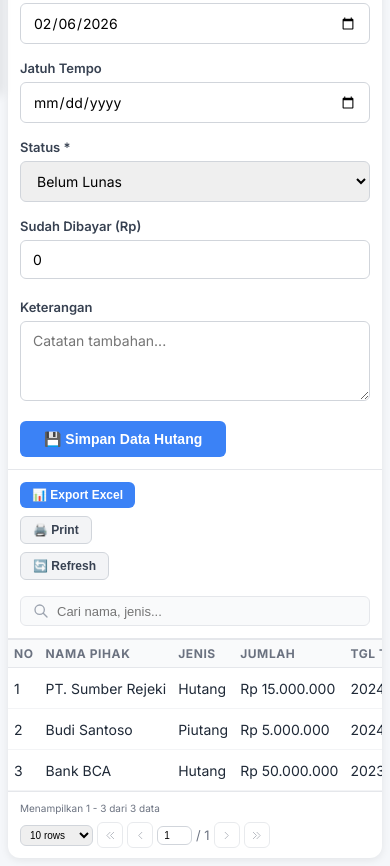
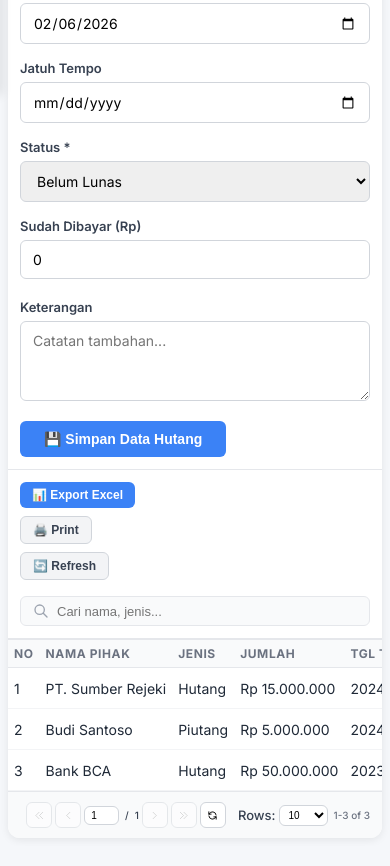
Before and after one commit to rifai29/Erp0, a plain HTML site: page catatanhutang.html in a window 390 px wide. Shown: the part 749-1615 px from the top of the page. Drawn offline with Linux system fonts and the light colour scheme.

Commit message:
Add files via upload

```diff
--- a/catatanhutang.html
+++ b/catatanhutang.html
@@ -479,45 +479,83 @@
         }
 
         /* Pagination */
-        .pagination {
-            padding: 16px 24px;
+        .footer {
+            padding: 14px 24px;
+            border-top: 1px solid #e5e7eb;
             display: flex;
             justify-content: space-between;
             align-items: center;
             flex-wrap: wrap;
             gap: 12px;
-            border-top: 1px solid #e5e7eb;
-        }
-
-        .pagination-info {
-            font-size: 13px;
-            color: #6b7280;
-        }
-
-        .pagination-controls {
+            background: #f9fafb;
+        }
+
+        .pagination-center {
+            display: flex;
+            gap: 6px;
+            align-items: center;
+            flex: 1;
+            justify-content: center;
+        }
+
+        .pagination-left {
             display: flex;
             gap: 8px;
             align-items: center;
         }
 
+        .pagination-left label {
+            font-size: 13px;
+            font-weight: 500;
+            color: #374151;
+        }
+
+        .pagination-left select {
+            padding: 6px 10px;
+            border: 1px solid #d1d5db;
+            border-radius: 6px;
+            font-size: 13px;
+            cursor: pointer;
+            background: white;
+            transition: all 0.2s ease;
+        }
+
+        .pagination-left select:hover {
+            border-color: #9ca3af;
+        }
+
+        .pagination-right {
+            font-size: 13px;
+            color: #6b7280;
+            font-weight: 500;
+        }
+
+        .page-info {
+            display: flex;
+            align-items: center;
+            gap: 6px;
+            font-size: 13px;
+            color: #374151;
+            font-weight: 500;
+        }
+
         .page-input {
-            width: 60px;
+            width: 50px;
             padding: 6px 8px;
             border: 1px solid #d1d5db;
             border-radius: 6px;
             font-size: 13px;
             text-align: center;
-        }
-
-        .rows-select {
-            padding: 6px 8px;
-            border: 1px solid #d1d5db;
-            border-radius: 6px;
-            font-size: 13px;
-            cursor: pointer;
-        }
-
-        .nav-btn {
+            transition: all 0.2s ease;
+        }
+
+        .page-input:focus {
+            outline: none;
+            border-color: #3b82f6;
+            box-shadow: 0 0 0 3px rgba(59, 130, 246, 0.1);
+        }
+
+        .nav-btn, .refresh-btn {
             width: 32px;
             height: 32px;
             border: 1px solid #d1d5db;
@@ -530,20 +568,14 @@
             transition: all 0.2s ease;
         }
 
-        .nav-btn:hover:not(:disabled) {
-            background: #f9fafb;
-            border-color: #3b82f6;
-        }
-
-        .nav-btn:disabled {
-            opacity: 0.5;
-            cursor: not-allowed;
-        }
-
-        .nav-btn svg {
+        .nav-btn:hover, .refresh-btn:hover {
+            background: #f3f4f6;
+            border-color: #9ca3af;
+        }
+
+        .nav-btn svg, .refresh-btn svg {
             width: 16px;
             height: 16px;
-            stroke: #6b7280;
         }
 
         /* Summary Cards */
@@ -655,136 +687,41 @@
                 white-space: nowrap;
             }
 
-            .pagination {
-                padding: 12px 16px;
-                flex-direction: column;
-                align-items: flex-start;
-                gap: 8px;
-            }
-
-            .pagination-controls {
-                width: 100%;
-                justify-content: flex-start;
-            }
-
-            .pagination-info {
-                font-size: 11px;
-            }
-
-            .nav-btn {
-                width: 28px;
-                height: 28px;
-            }
-
-            .nav-btn svg {
-                width: 12px;
-                height: 12px;
-            }
-
-            .page-input {
-                width: 40px;
-                padding: 4px 6px;
-                font-size: 11px;
-            }
-
-            .rows-select {
-                padding: 4px 6px;
-                font-size: 11px;
-            }
-        }
-
-        @media (max-width: 480px) {
-            body {
-                padding: 8px;
-            }
-
-            .header {
-                padding: 12px;
-            }
-
-            .header-title {
-                font-size: 14px;
-            }
-
-            .sub-header {
-                padding: 8px 12px;
-                font-size: 12px;
-            }
-
-            .form-section {
-                padding: 12px;
-            }
-
-            .summary-cards {
-                padding: 12px;
-            }
-
-            .summary-card {
-                padding: 12px;
-            }
-
-            .summary-card h3 {
-                font-size: 11px;
-            }
-
-            .summary-value {
-                font-size: 18px;
-            }
-
-            .toolbar {
-                padding: 12px;
-            }
-
-            .btn-primary, .btn-secondary {
-                padding: 6px 12px;
-                font-size: 12px;
-            }
-
-            table {
-                font-size: 11px;
-                min-width: 1000px;
-            }
-
-            th, td {
-                padding: 6px;
-            }
-
-            .status-badge {
+            .footer {
+                padding: 10px 12px;
+                gap: 6px;
                 font-size: 10px;
-                padding: 3px 8px;
-            }
-
-            .btn-action {
-                width: 28px;
-                height: 28px;
-            }
-
-            .btn-action svg {
-                width: 14px;
-                height: 14px;
-            }
-
-            .pagination {
-                padding: 10px 12px;
+            }
+
+            .pagination-center {
+                gap: 3px;
+            }
+
+            .pagination-left {
+                gap: 3px;
+            }
+
+            .pagination-left label {
                 font-size: 10px;
             }
 
-            .pagination-info {
+            .pagination-left select {
+                padding: 3px 5px;
                 font-size: 10px;
             }
 
-            .pagination-controls {
-                gap: 4px;
-            }
-
-            .nav-btn {
+            .pagination-right {
+                font-size: 10px;
+            }
+
+            .nav-btn, .refresh-btn {
                 width: 26px;
                 height: 26px;
             }
 
-            .nav-btn svg {
-                width: 11px;
-                height: 11px;
+            .nav-btn svg, .refresh-btn svg {
+                width: 11px !important;
+                height: 11px !important;
             }
 
             .page-input {
@@ -793,8 +730,131 @@
                 font-size: 10px;
             }
 
+            .page-info {
+                font-size: 10px;
+            }
+
             .rows-select {
+                padding: 4px 6px;
+                font-size: 11px;
+            }
+        }
+
+        @media (max-width: 480px) {
+            body {
+                padding: 8px;
+            }
+
+            .header {
+                padding: 12px;
+            }
+
+            .header-title {
+                font-size: 14px;
+            }
+
+            .sub-header {
+                padding: 8px 12px;
+                font-size: 12px;
+            }
+
+            .form-section {
+                padding: 12px;
+            }
+
+            .summary-cards {
+                padding: 12px;
+            }
+
+            .summary-card {
+                padding: 12px;
+            }
+
+            .summary-card h3 {
+                font-size: 11px;
+            }
+
+            .summary-value {
+                font-size: 18px;
+            }
+
+            .toolbar {
+                padding: 12px;
+            }
+
+            .btn-primary, .btn-secondary {
+                padding: 6px 12px;
+                font-size: 12px;
+            }
+
+            table {
+                font-size: 11px;
+                min-width: 1000px;
+            }
+
+            th, td {
+                padding: 6px;
+            }
+
+            .status-badge {
+                font-size: 10px;
+                padding: 3px 8px;
+            }
+
+            .btn-action {
+                width: 28px;
+                height: 28px;
+            }
+
+            .btn-action svg {
+                width: 14px;
+                height: 14px;
+            }
+
+            .footer {
+                padding: 10px 12px;
+                gap: 6px;
+                font-size: 10px;
+            }
+
+            .pagination-center {
+                gap: 3px;
+            }
+
+            .pagination-left {
+                gap: 3px;
+            }
+
+            .pagination-left label {
+                font-size: 10px;
+            }
+
+            .pagination-left select {
                 padding: 3px 5px;
+                font-size: 10px;
+            }
+
+            .pagination-right {
+                font-size: 10px;
+            }
+
+            .nav-btn, .refresh-btn {
+                width: 26px;
+                height: 26px;
+            }
+
+            .nav-btn svg, .refresh-btn svg {
+                width: 11px !important;
+                height: 11px !important;
+            }
+
+            .page-input {
+                width: 35px;
+                padding: 3px 4px;
+                font-size: 10px;
+            }
+
+            .page-info {
                 font-size: 10px;
             }
         }
@@ -865,11 +925,10 @@
             </a>
             <a href="laporanbensin.html" class="sidebar-item">
                 <svg viewBox="0 0 24 24" fill="none" stroke="currentColor" stroke-width="2">
-                    <path d="M3 6h18"></path>
-                    <path d="M19 6v14c0 1-1 2-2 2H7c-1 0-2-1-2-2V6"></path>
-                    <path d="M8 6V4c0-1 1-2 2-2h4c1 0 2 1 2 2v2"></path>
-                    <line x1="10" y1="11" x2="10" y2="17"></line>
-                    <line x1="14" y1="11" x2="14" y2="17"></line>
+                    <rect x="3" y="3" width="7" height="7"></rect>
+                    <rect x="14" y="3" width="7" height="7"></rect>
+                    <rect x="14" y="14" width="7" height="7"></rect>
+                    <rect x="3" y="14" width="7" height="7"></rect>
                 </svg>
                 Laporan Bensin
             </a>
@@ -1100,39 +1159,50 @@
         </div>
 
         <!-- Pagination -->
-        <div class="pagination">
-            <div class="pagination-info">
-                Menampilkan <span id="displayStart">1</span> - <span id="displayEnd">3</span> dari <span id="totalItems">3</span> data
-            </div>
-            <div class="pagination-controls">
-                <select class="rows-select" onchange="changeRowsPerPage(this.value)">
-                    <option value="10">10 rows</option>
-                    <option value="25">25 rows</option>
-                    <option value="50">50 rows</option>
-                    <option value="100">100 rows</option>
-                </select>
-                <button class="nav-btn" onclick="goToFirstPage()" title="First Page">
-                    <svg fill="none" stroke="currentColor" viewBox="0 0 24 24">
+        <div class="footer">
+            <div class="pagination-center">
+                <button class="nav-btn" onclick="goToFirstPage()" title="First">
+                    <svg fill="none" stroke="currentColor" viewBox="0 0 24 24" style="width: 14px; height: 14px;">
                         <path stroke-linecap="round" stroke-linejoin="round" stroke-width="2" d="M11 19l-7-7 7-7m8 14l-7-7 7-7"/>
                     </svg>
                 </button>
                 <button class="nav-btn" onclick="goToPrevPage()" title="Previous">
-                    <svg fill="none" stroke="currentColor" viewBox="0 0 24 24">
+                    <svg fill="none" stroke="currentColor" viewBox="0 0 24 24" style="width: 14px; height: 14px;">
                         <path stroke-linecap="round" stroke-linejoin="round" stroke-width="2" d="M15 19l-7-7 7-7"/>
                     </svg>
                 </button>
-                <input type="number" class="page-input" id="currentPage" value="1" min="1" onchange="goToPage(this.value)">
-                <span style="font-size: 13px; color: #6b7280;">/ <span id="totalPages">1</span></span>
+                <span class="page-info">
+                    <input type="number" class="page-input" value="1" id="currentPage" min="1" onchange="goToPage(this.value)"> / <span id="totalPages">1</span>
+                </span>
                 <button class="nav-btn" onclick="goToNextPage()" title="Next">
-                    <svg fill="none" stroke="currentColor" viewBox="0 0 24 24">
+                    <svg fill="none" stroke="currentColor" viewBox="0 0 24 24" style="width: 14px; height: 14px;">
                         <path stroke-linecap="round" stroke-linejoin="round" stroke-width="2" d="M9 5l7 7-7 7"/>
                     </svg>
                 </button>
-                <button class="nav-btn" onclick="goToLastPage()" title="Last Page">
-                    <svg fill="none" stroke="currentColor" viewBox="0 0 24 24">
+                <button class="nav-btn" onclick="goToLastPage()" title="Last">
+                    <svg fill="none" stroke="currentColor" viewBox="0 0 24 24" style="width: 14px; height: 14px;">
                         <path stroke-linecap="round" stroke-linejoin="round" stroke-width="2" d="M13 5l7 7-7 7M5 5l7 7-7 7"/>
                     </svg>
                 </button>
+                <button class="refresh-btn" onclick="refreshData()" title="Refresh">
+                    <svg fill="none" stroke="currentColor" viewBox="0 0 24 24" style="width: 16px; height: 16px;">
+                        <path stroke-linecap="round" stroke-linejoin="round" stroke-width="2" d="M4 4v5h.582m15.356 2A8.001 8.001 0 004.582 9m0 0H9m11 11v-5h-.581m0 0a8.003 8.003 0 01-15.357-2m15.357 2H15"/>
+                    </svg>
+                </button>
+            </div>
+
+            <div class="pagination-left">
+                <label style="font-size: 13px;">Rows:</label>
+                <select onchange="changeRowsPerPage(this.value)">
+                    <option value="10" selected>10</option>
+                    <option value="25">25</option>
+                    <option value="50">50</option>
+                    <option value="100">100</option>
+                </select>
+            </div>
+
+            <div class="pagination-right">
+                <span id="displayStart">1</span>-<span id="displayEnd">10</span> of <span id="totalItems">3</span>
             </div>
         </div>
     </div>
@@ -1422,6 +1492,11 @@
                 alert('Halaman tidak valid!');
                 document.getElementById('currentPage').value = currentPage;
             }
+        }
+
+        function refreshData() {
+            alert('Menyinkronkan data terbaru...');
+            location.reload();
         }
 
         function showCurrentPageRows() {
```
